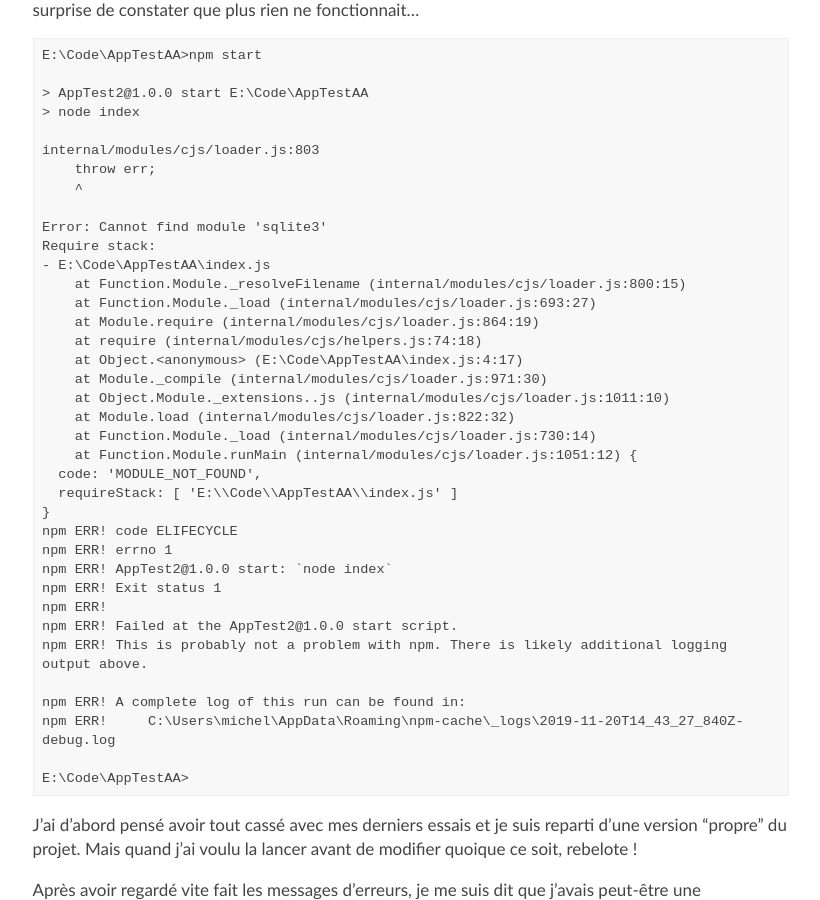
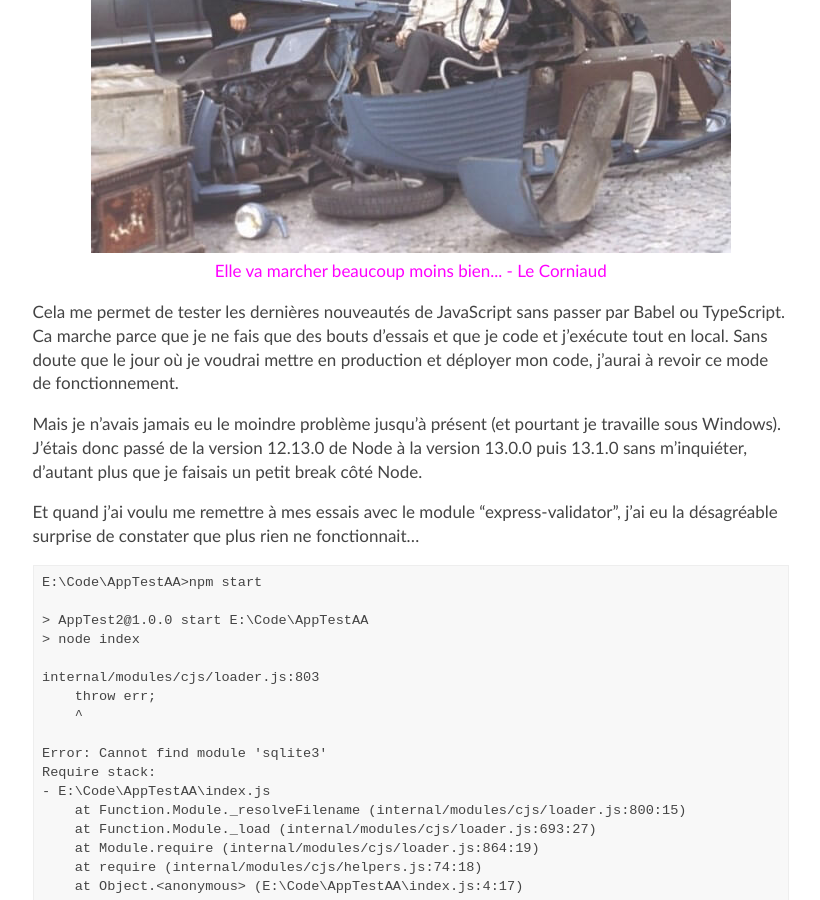
Before and after one commit to michelc/blog2, a Jekyll site: the page built from _posts/2019-11-25-inconvenient-derniere-version-node-js.md, in a window 1280 px wide and 900 px high, scrolled down 527 px. Shown: the whole window, without its empty margins (10-830 px from the left). Built offline with Jekyll 4.4.1, drawn with Linux system fonts in a browser that asks for light colours.

Commit message:
Ajout illustration "...dernière version node".

```diff
--- a/_posts/2019-11-25-inconvenient-derniere-version-node-js.md
+++ b/_posts/2019-11-25-inconvenient-derniere-version-node-js.md
@@ -8,6 +8,13 @@ title: "De l'inconvénient d'utiliser aveuglément la dernière version de Node"
 Depuis que j'ai commencé à faire quelques trucs avec Node, j'ai toujours
 travaillé avec la toute dernière version de Node. Pour cela, j'ai l'habitude de
 faire des `choco upgrade -y nodejs` assez régulièrement.
+
+<figure>
+  <img src="/public/2019/le-corniaud.jpg" alt="le-corniaud" />
+  <figcaption>
+    <a href="https://fr.wikipedia.org/wiki/Le_Corniaud">Elle va marcher beaucoup moins bien... - Le Corniaud</a>
+  </figcaption>
+</figure>
 
 Cela me permet de tester les dernières nouveautés de JavaScript sans passer par
 Babel ou TypeScript. Ca marche parce que je ne fais que des bouts d'essais et
```
Also changed, not shown: public/2019/le-corniaud.jpg (added).
